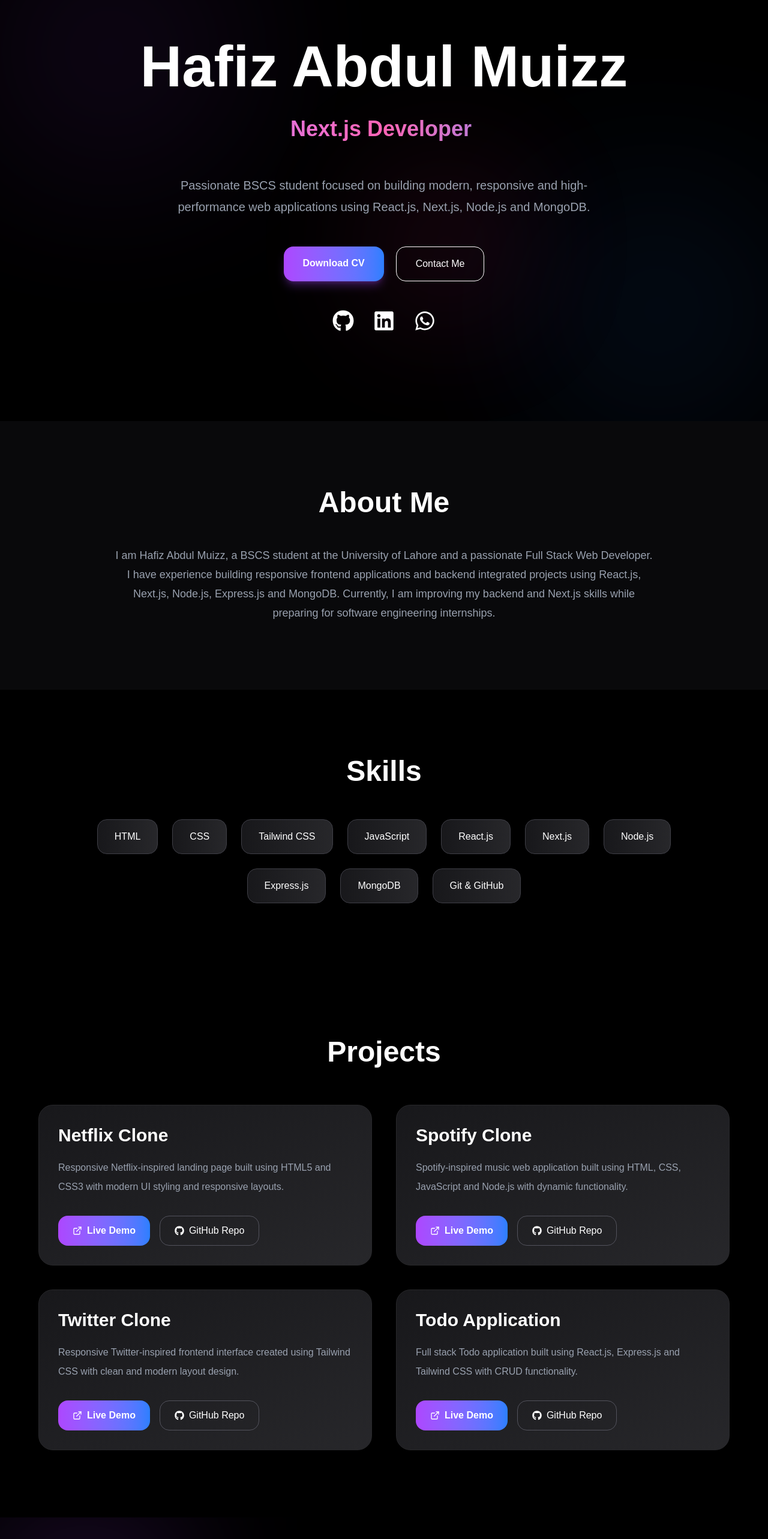
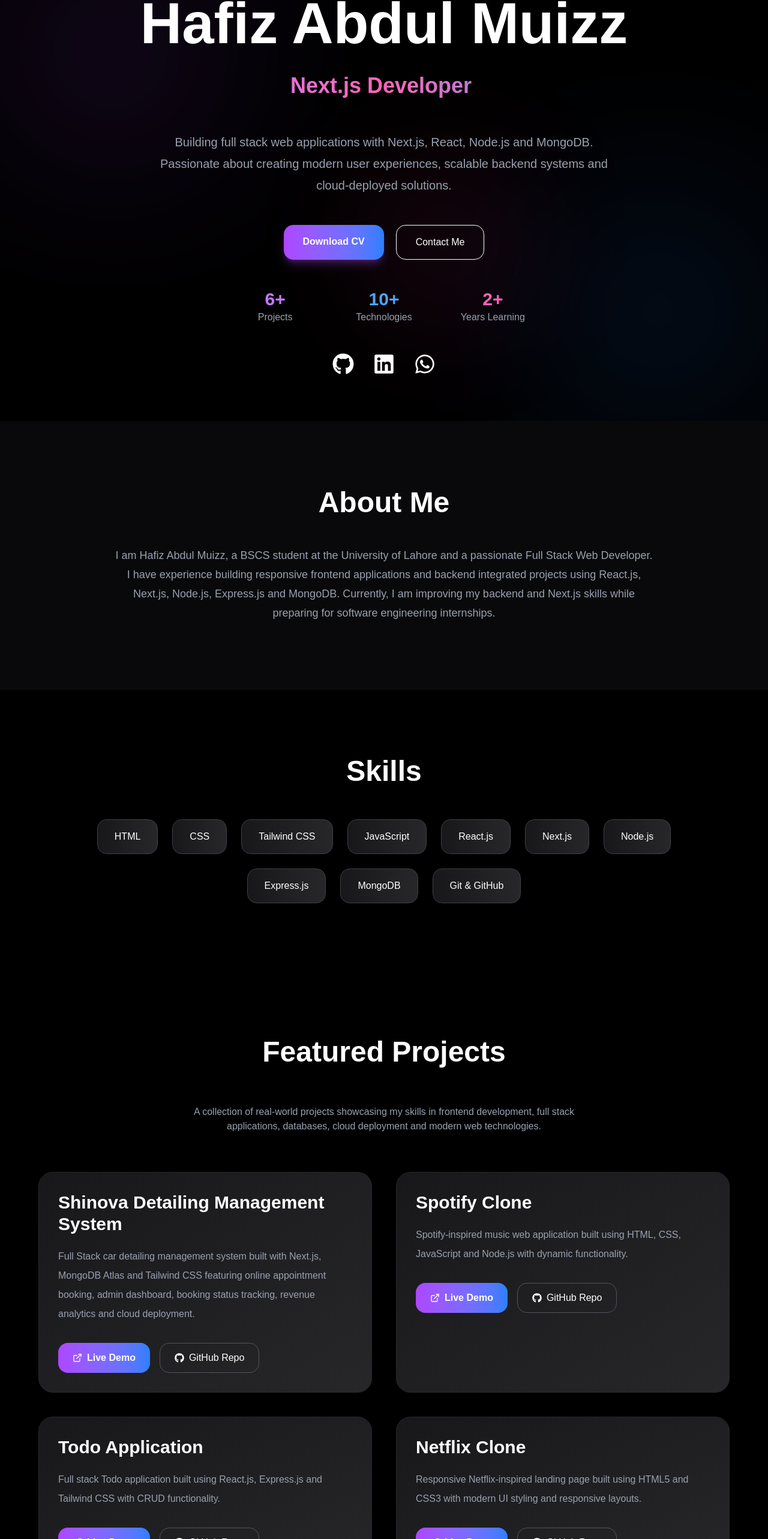
Before and after one commit to HafizAbdulMuizz/abdulmuizz-portfolio, a Next.js app: page / in a window 1280 px wide. Shown: the part 171-2737 px from the top of the page at 60% size. Built offline with nearby package versions, Linux system fonts and the light colour scheme.

Commit message:
updated portfolio

```diff
--- a/components/Hero.jsx
+++ b/components/Hero.jsx
@@ -27,16 +27,16 @@
       {/* Main Content */}
 
       <motion.div
-        initial={{opacity:0,y:40}}
-        animate={{opacity:1,y:0}}
-        transition={{duration:1}}
+        initial={{ opacity: 0, y: 40 }}
+        animate={{ opacity: 1, y: 0 }}
+        transition={{ duration: 1 }}
         className="z-10"
       >
 
         <motion.h1
-          initial={{opacity:0,scale:0.8}}
-          animate={{opacity:1,scale:1}}
-          transition={{duration:1}}
+          initial={{ opacity: 0, scale: 0.8 }}
+          animate={{ opacity: 1, scale: 1 }}
+          transition={{ duration: 1 }}
           className="text-5xl md:text-8xl font-extrabold mb-6 leading-tight"
         >
 
@@ -68,7 +68,7 @@
 
         <p className="max-w-3xl text-gray-400 text-base md:text-xl leading-9 mx-auto">
 
-          Passionate BSCS student focused on building modern, responsive and high-performance web applications using React.js, Next.js, Node.js and MongoDB.
+         Building full stack web applications with Next.js, React, Node.js and MongoDB. Passionate about creating modern user experiences, scalable backend systems and cloud-deployed solutions.
 
         </p>
 
@@ -94,6 +94,39 @@
             Contact Me
 
           </a>
+
+        </div>
+        <div className="grid grid-cols-3 gap-8 mt-12 max-w-lg mx-auto">
+
+          <div>
+            <h3 className="text-3xl font-bold text-purple-400">
+              6+
+            </h3>
+
+            <p className="text-gray-400">
+              Projects
+            </p>
+          </div>
+
+          <div>
+            <h3 className="text-3xl font-bold text-blue-400">
+              10+
+            </h3>
+
+            <p className="text-gray-400">
+              Technologies
+            </p>
+          </div>
+
+          <div>
+            <h3 className="text-3xl font-bold text-pink-400">
+              2+
+            </h3>
+
+            <p className="text-gray-400">
+              Years Learning
+            </p>
+          </div>
 
         </div>
 
--- a/components/Projects.jsx
+++ b/components/Projects.jsx
@@ -11,6 +11,42 @@
 } from "react-icons/fi"
 
 const projects = [
+{
+  title: "Shinova Detailing Management System",
+
+  description:
+    "Full Stack car detailing management system built with Next.js, MongoDB Atlas and Tailwind CSS featuring online appointment booking, admin dashboard, booking status tracking, revenue analytics and cloud deployment.",
+
+  live:
+    "https://shinova-detailing.vercel.app/",
+
+  github:
+    "https://github.com/HafizAbdulMuizz/shinova-detailing",
+},
+{
+    title: "Spotify Clone",
+
+    description:
+      "Spotify-inspired music web application built using HTML, CSS, JavaScript and Node.js with dynamic functionality.",
+
+    live:
+      "https://uniquespotify.netlify.app/",
+
+    github:
+      "https://github.com/HafizAbdulMuizz/project-2-spotify-clone-using-html-css-js",
+  },
+   {
+    title: "Todo Application",
+
+    description:
+      "Full stack Todo application built using React.js, Express.js and Tailwind CSS with CRUD functionality.",
+
+    live:
+      "https://uniquetoodolist.netlify.app/",
+
+    github:
+      "https://github.com/HafizAbdulMuizz/react-todo-list",
+  },
 
   {
     title: "Netflix Clone",
@@ -25,18 +61,6 @@
       "https://github.com/HafizAbdulMuizz/project-1-netflix-colon-using-html-and-css",
   },
 
-  {
-    title: "Spotify Clone",
-
-    description:
-      "Spotify-inspired music web application built using HTML, CSS, JavaScript and Node.js with dynamic functionality.",
-
-    live:
-      "https://uniquespotify.netlify.app/",
-
-    github:
-      "https://github.com/HafizAbdulMuizz/project-2-spotify-clone-using-html-css-js",
-  },
 
   {
     title: "Twitter Clone",
@@ -51,18 +75,7 @@
       "https://github.com/HafizAbdulMuizz/project-3-twitter-clone-using-tailwindcss",
   },
 
-  {
-    title: "Todo Application",
 
-    description:
-      "Full stack Todo application built using React.js, Express.js and Tailwind CSS with CRUD functionality.",
-
-    live:
-      "https://uniquetoodolist.netlify.app/",
-
-    github:
-      "https://github.com/HafizAbdulMuizz/react-todo-list",
-  },
 
 ]
 
@@ -83,9 +96,14 @@
         className="text-3xl md:text-5xl font-bold text-center mb-16"
       >
 
-        Projects
+       Featured Projects
 
       </motion.h1>
+      <p className="text-center text-gray-400 max-w-2xl mx-auto mb-16">
+  A collection of real-world projects showcasing my skills in
+  frontend development, full stack applications, databases,
+  cloud deployment and modern web technologies.
+</p>
 
       <div className="grid md:grid-cols-2 gap-10 max-w-6xl mx-auto">
 
```
